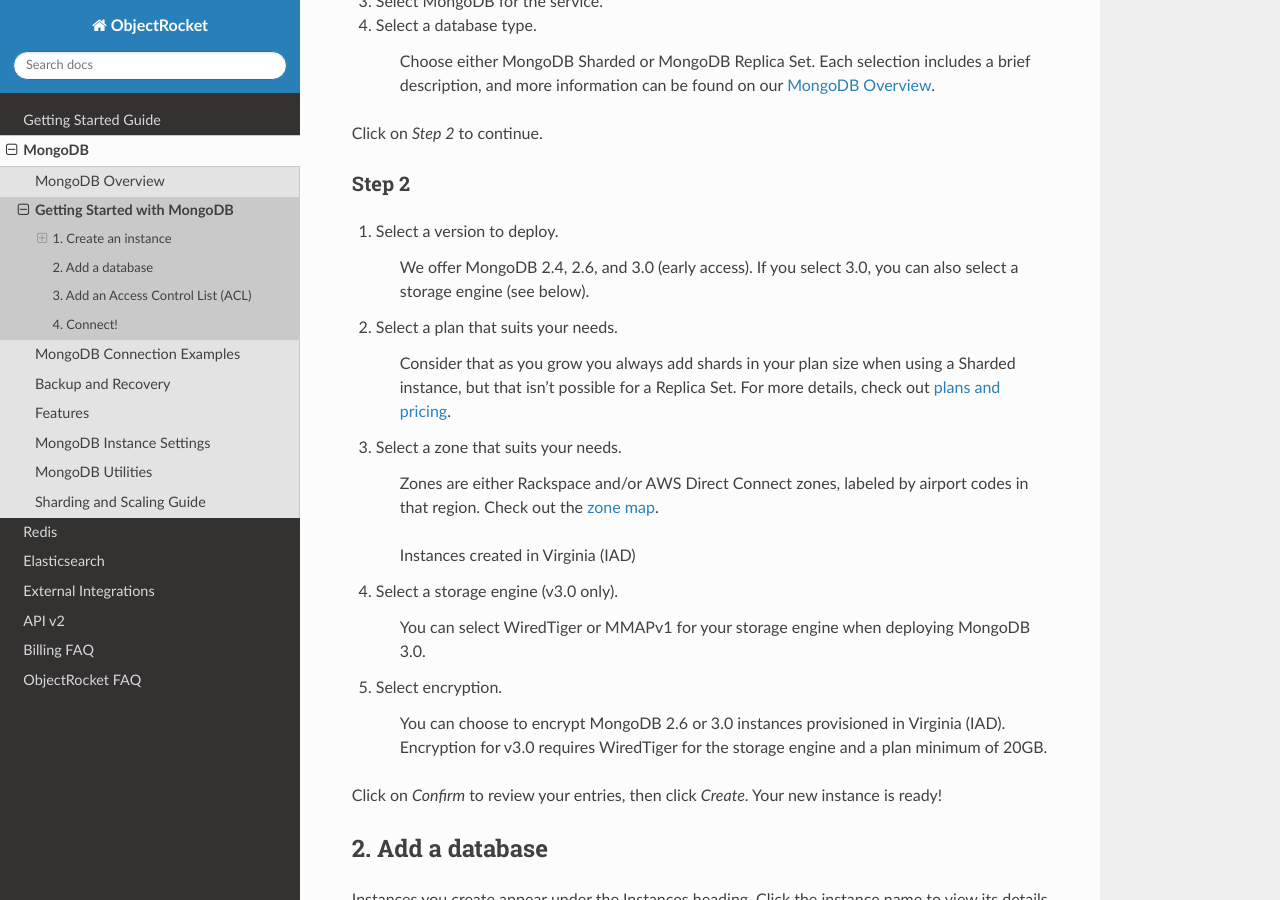
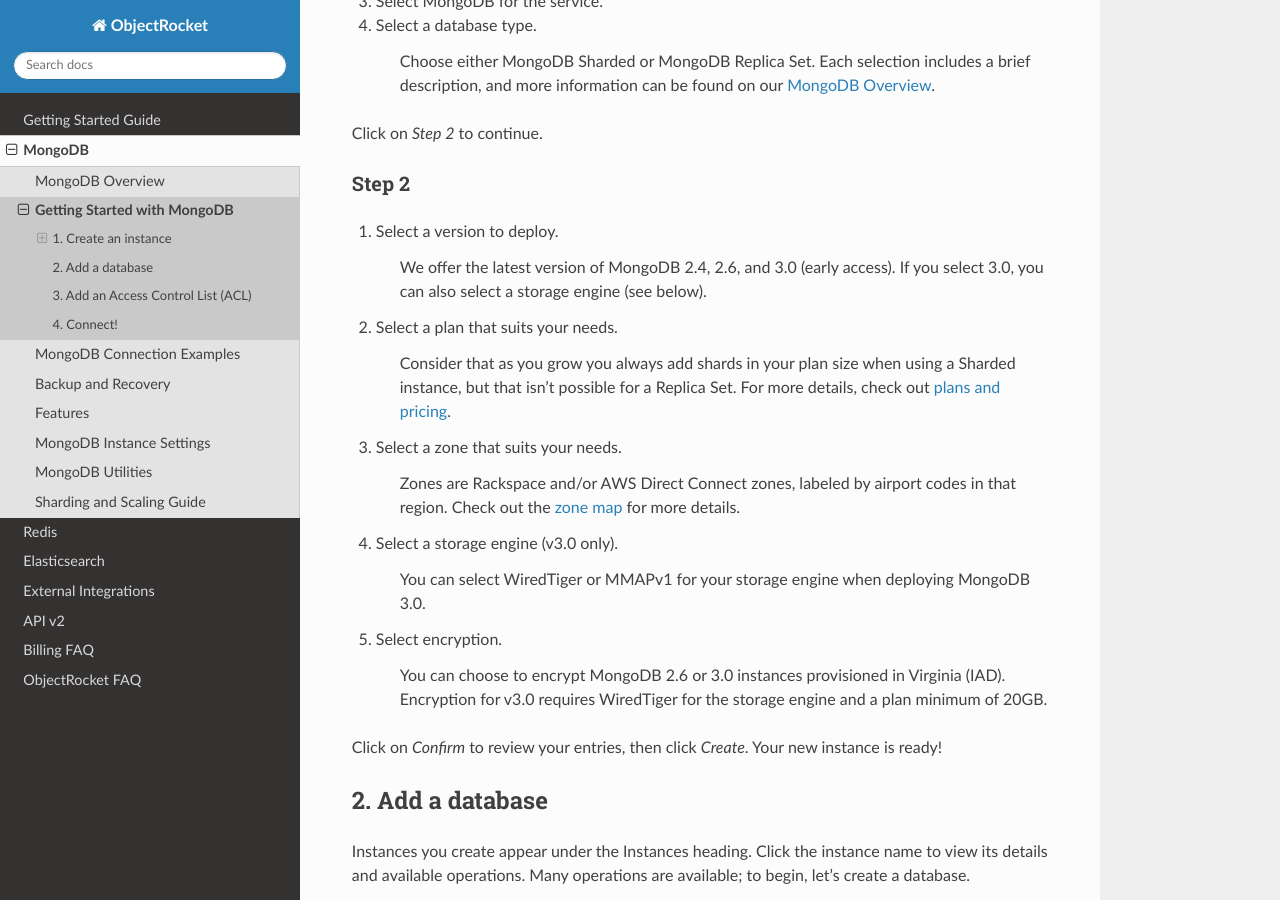
Before and after one commit to zcorleissen/documentation, a Sphinx documentation site: the page built from source/mongodb_getting_started.rst, in a window 1280 px wide and 900 px high, scrolled down 497 px. Built offline with Sphinx 7.4.7 and the Read the Docs theme 2.0.0, drawn with Linux system fonts in a browser that asks for light colours; pages that are not in the unit, such as notebooks, are missing from menus; some of the changed text lies outside the part shown.

Commit message:
Minor edits

```diff
--- a/source/mongodb_getting_started.rst
+++ b/source/mongodb_getting_started.rst
@@ -30,7 +30,7 @@
 
 #. Select a version to deploy.
 
-    We offer MongoDB 2.4, 2.6, and 3.0 (early access). If you select 3.0, you can also select a storage engine (see below).
+    We offer the latest version of MongoDB 2.4, 2.6, and 3.0 (early access). If you select 3.0, you can also select a storage engine (see below).
 
 #. Select a plan that suits your needs.
 
@@ -38,9 +38,7 @@
 
 #. Select a zone that suits your needs.
 
-    Zones are either Rackspace and/or AWS Direct Connect zones, labeled by airport codes in that region. Check out the `zone map <http://objectrocket.com/features>`_.
-
-    Instances created in Virginia (IAD)
+    Zones are Rackspace and/or AWS Direct Connect zones, labeled by airport codes in that region. Check out the `zone map <http://objectrocket.com/features>`_ for more details.
 
 #. Select a storage engine (v3.0 only).
 
@@ -96,4 +94,4 @@
 
 If you see something similar after running ``show collections``, you're connected to the instance and can perform database operations. Success!
 
-If you encounter any issues or just want some guidance, please reach out to our `Support team <mailto:support@objectrocket.com>`_!
+If you encounter any issues or just want some guidance, please reach out to our `support team <mailto:support@objectrocket.com>`_!
```
